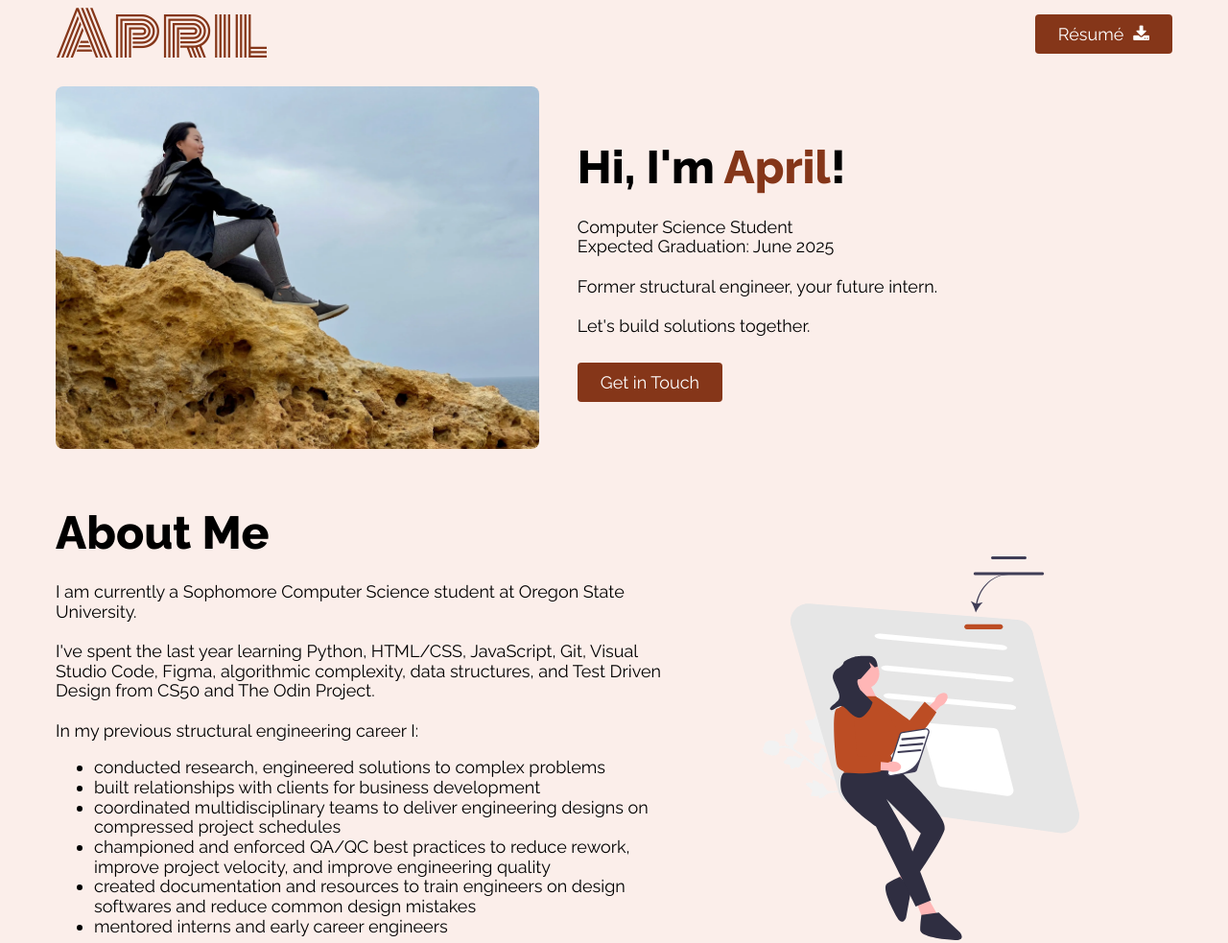
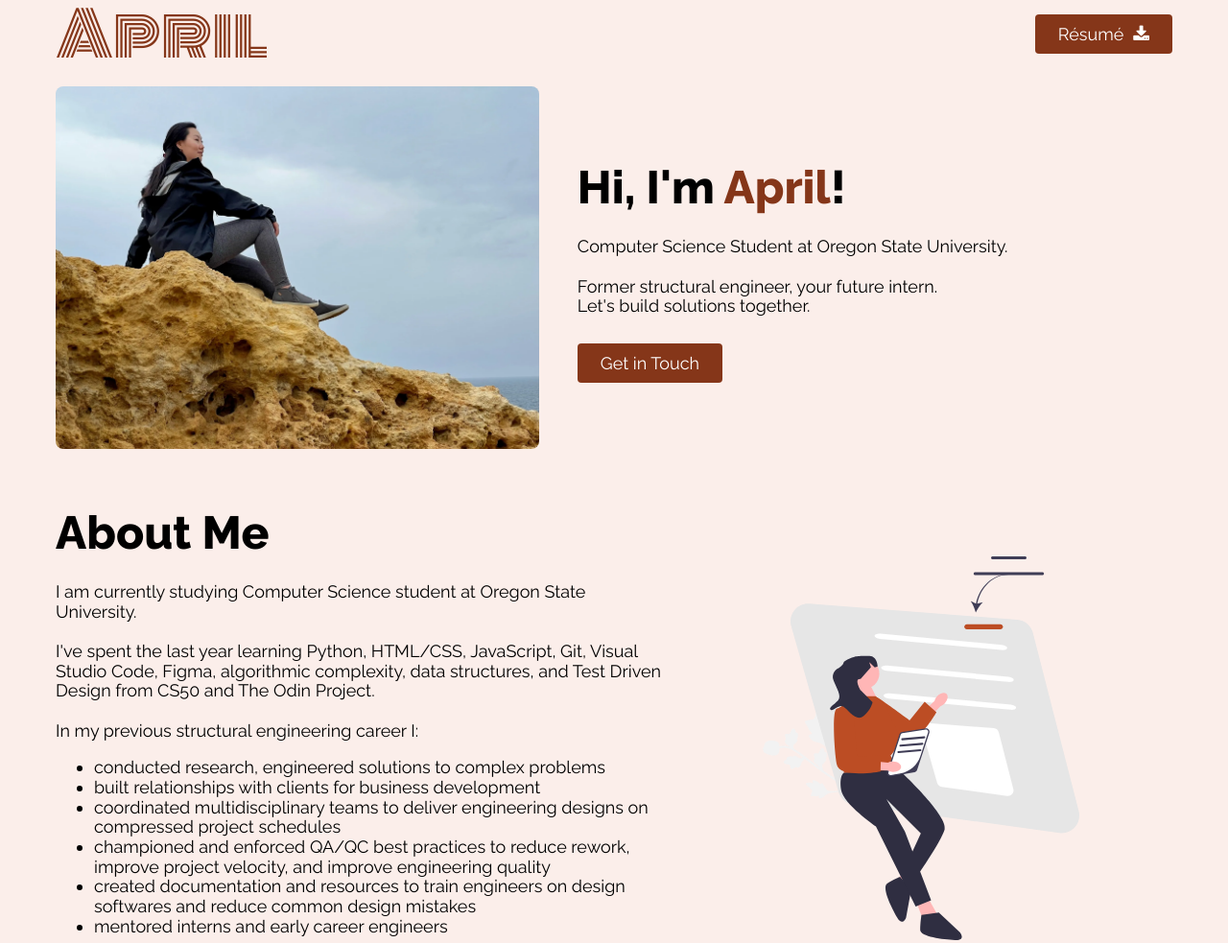
Before and after one commit to xiaolongbytes/xiaolongbytes.github.io, a website: page index.html in a window 1280 px wide. Shown: the top 983 px of the page at 96% size. Drawn offline with Linux system fonts and the light colour scheme.

Commit message:
Updated "hi" card

```diff
--- a/index.html
+++ b/index.html
@@ -36,11 +36,9 @@
             <div class="card-text">
                 <h1>Hi, I'm <span class="primary-color">April</span>!</h1>
                 <p>
-                    Computer Science Student<br>
-                    Expected Graduation: June 2025 <br>
+                    Computer Science Student at Oregon State University.<br>
                     <br>
                     Former structural engineer, your future intern.<br>
-                    <br>
                     Let's build solutions together. <br>
                     <br>
                 </p>
@@ -52,7 +50,7 @@
             <div class="card-text">
                 <h1>About Me</h1>
                 <p>
-                    I am currently a Sophomore Computer Science student at Oregon State University.<br>
+                    I am currently studying Computer Science student at Oregon State University.<br>
                     <br>
                     I've spent the last year learning Python, HTML/CSS, JavaScript, Git, Visual Studio Code, Figma, algorithmic complexity, data structures, and Test Driven Design from CS50 and The Odin Project. <br>
                     <br>
```
